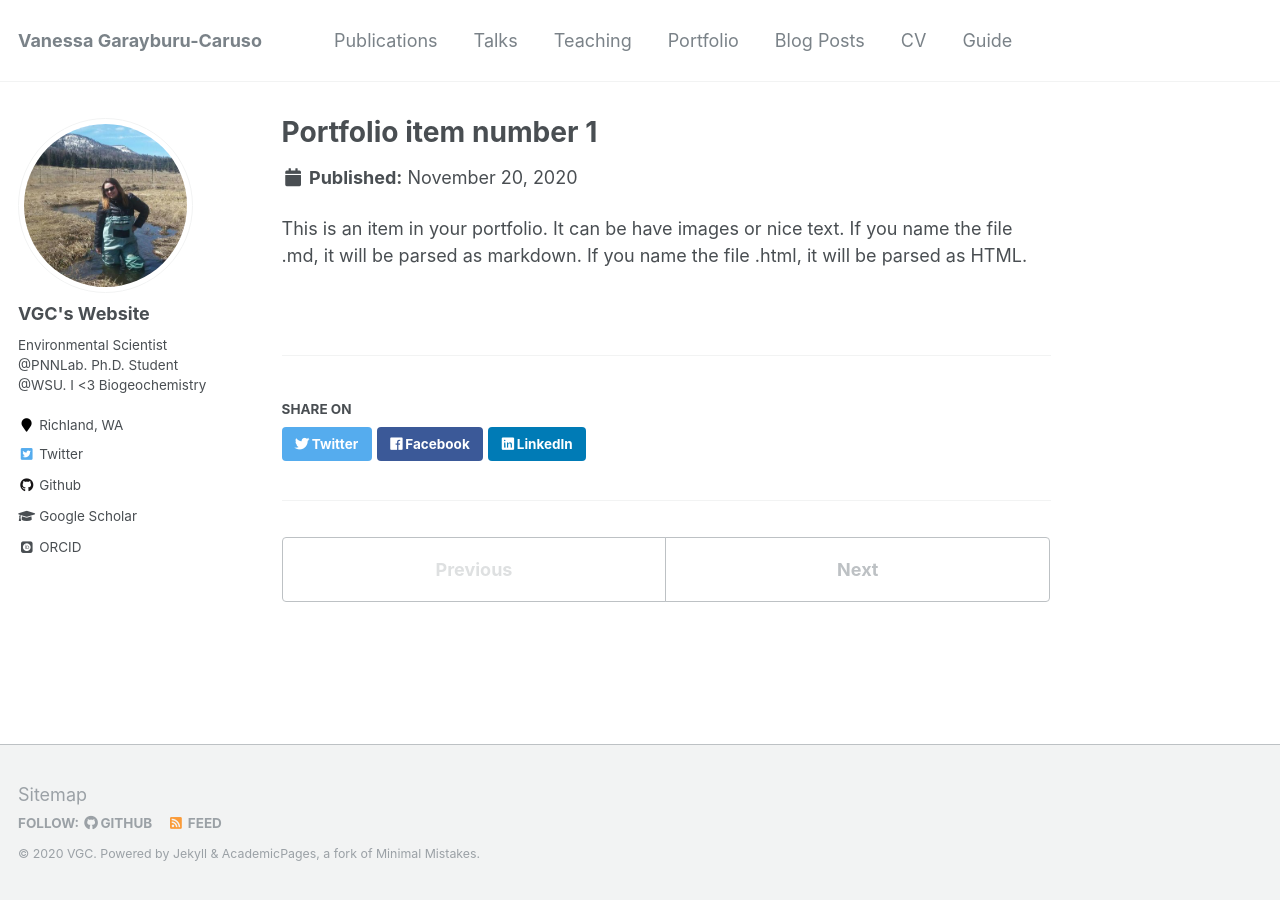
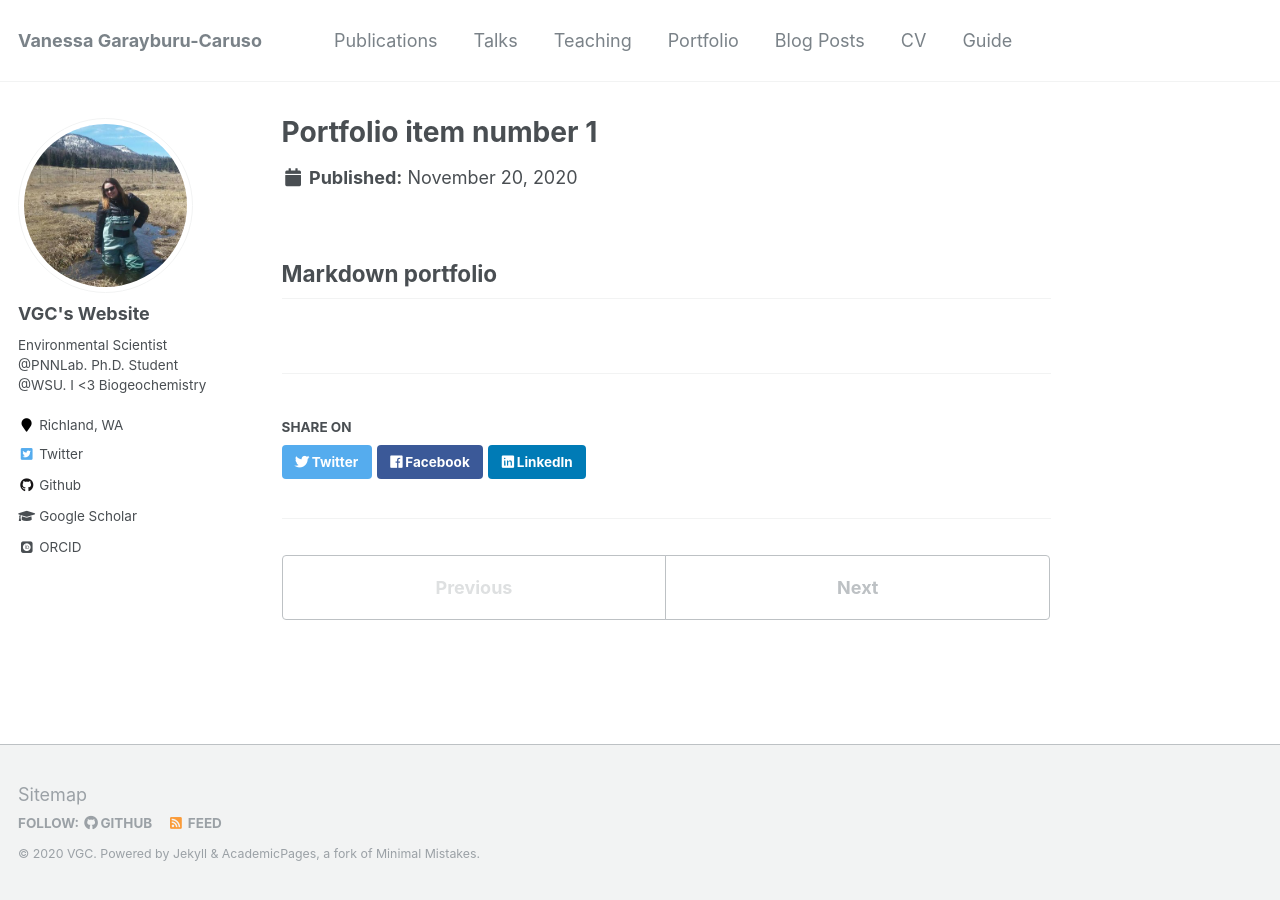
Before and after one commit to vgc40/vgc40.github.io, a Jekyll site: the page built from _portfolio/portfolio-1.md, in a window 1280 px wide. Built offline with Jekyll 4.4.1, drawn with Linux system fonts in a browser that asks for light colours; some web fonts are replaced.

Commit message:
added markdown

```diff
--- a/_portfolio/portfolio-1.md
+++ b/_portfolio/portfolio-1.md
@@ -1,7 +1,8 @@
 ---
 title: "Portfolio item number 1"
-excerpt: "Short description of portfolio item number 1<br/><img src='/images/500x300.png'>"
+excerpt: "Markdown File"
+#"Short description of portfolio item number 1<br/><img src='/images/500x300.png'>"
 collection: portfolio
 ---
 
-This is an item in your portfolio. It can be have images or nice text. If you name the file .md, it will be parsed as markdown. If you name the file .html, it will be parsed as HTML.
+## Markdown portfolio
```
